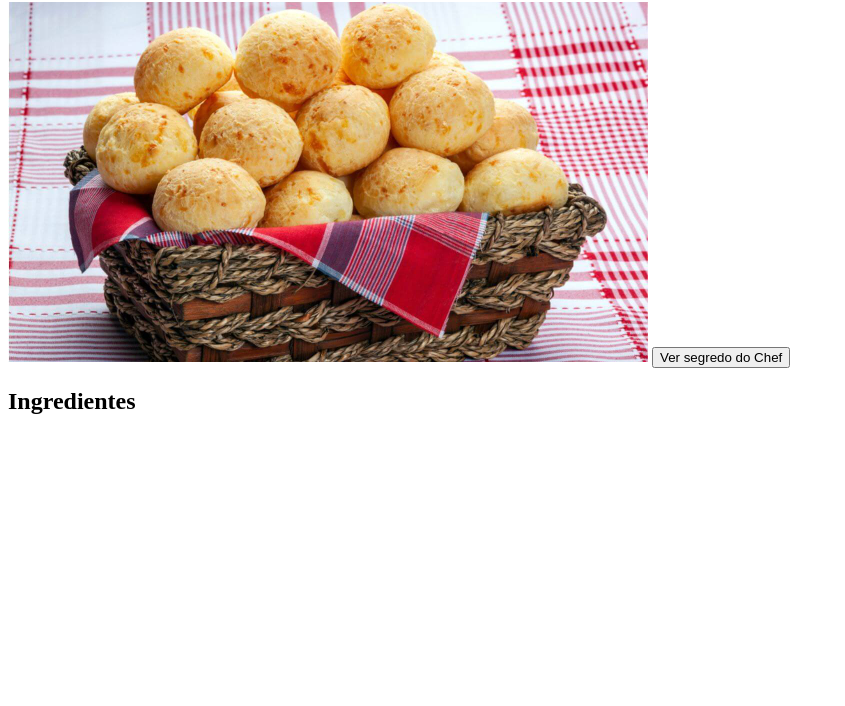
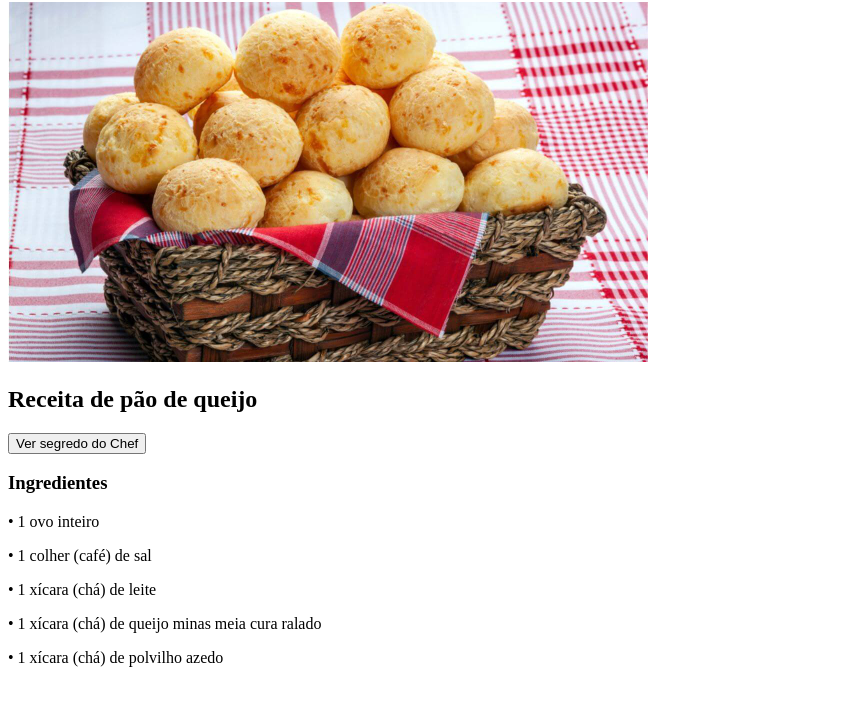
Before and after one commit to filipemaiamendes/receitas-de-minas, a plain HTML site: page index.html in a window 1280 px wide. Shown: the part 78-784 px from the top of the page, without its empty margins (0-845 px from the left). Drawn offline with Linux system fonts and the light colour scheme.

Commit message:
feat: adiciona lista de ingredientes

```diff
--- a/index.html
+++ b/index.html
@@ -12,6 +12,7 @@
     </header>
 
     <img width="640" height="360" src="img/Pao-de-queijo-tradicional.jpg" alt="Pão de Queijo">
+    <h2>Receita de pão de queijo</h2>
     <button popovertarget="segredo"> Ver segredo do Chef </button>
     <div id="segredo" popover>
         <p>
@@ -22,7 +23,12 @@
 
     <main>
         <section>
-            <h2>Ingredientes</h2>
+            <h3>Ingredientes</h3>
+                <p>• 1 ovo inteiro</p>
+                <p>• 1 colher (café) de sal</p>
+                <p>• 1 xícara (chá) de leite</p>
+                <p>• 1 xícara (chá) de queijo minas meia cura ralado</p>
+                <p>• 1 xícara (chá) de polvilho azedo</p>
         </section>
     </main>
 </body>
```
